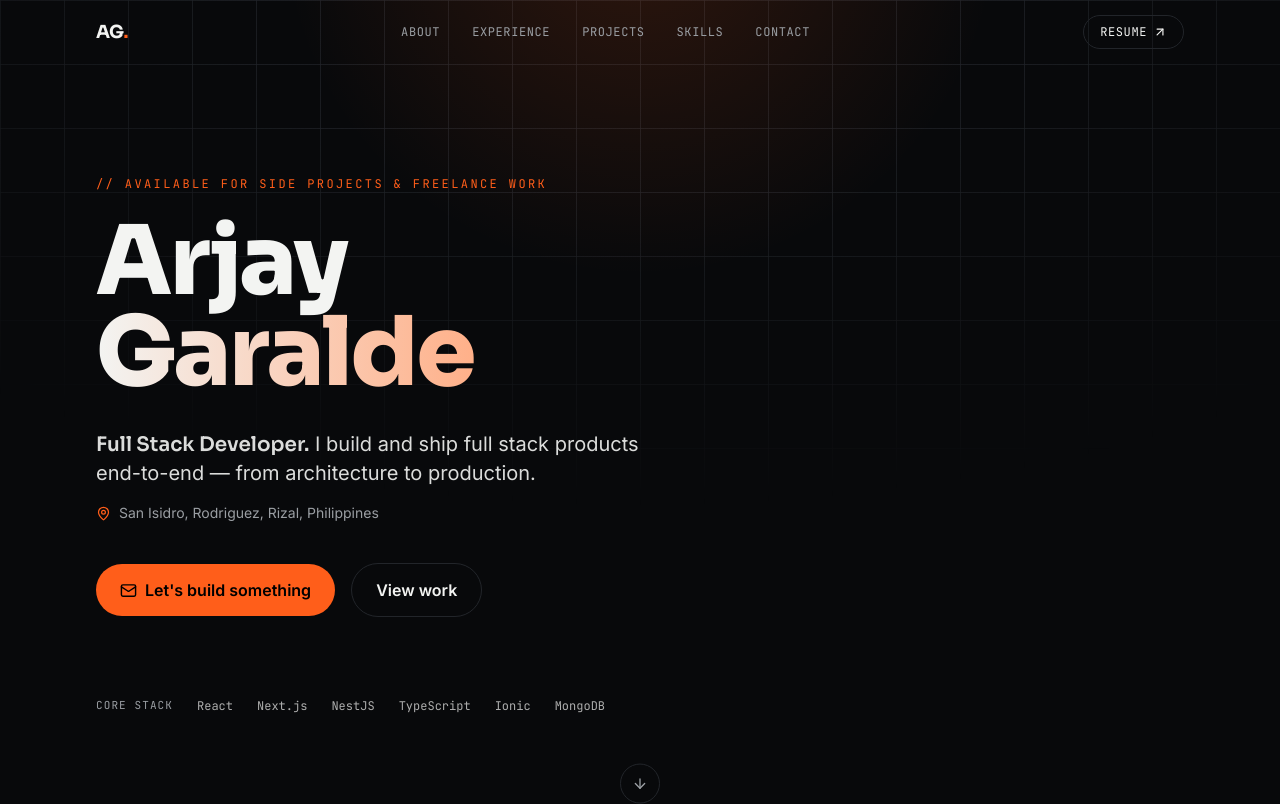
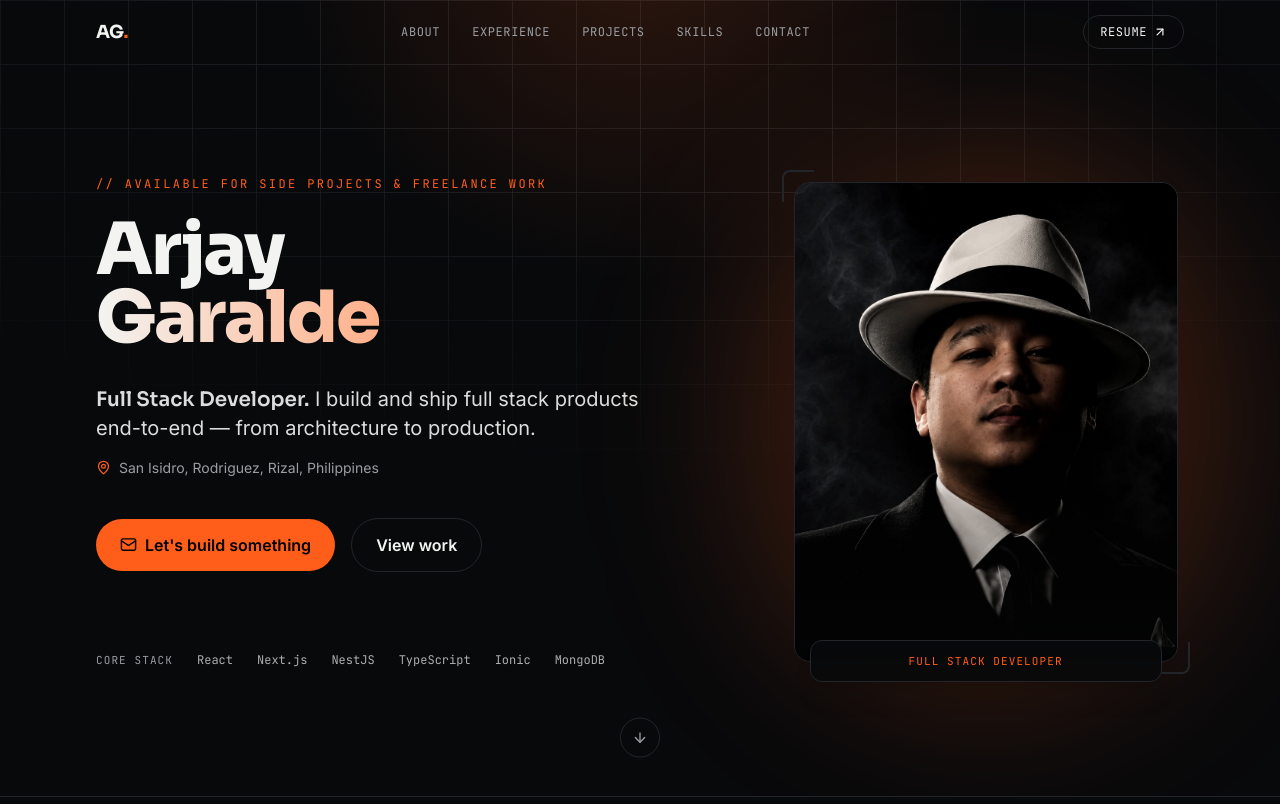
Before and after one commit to Rj45-143/arjay-portfolio, a Next.js app: page / in a window 1280 px wide. Shown: the top 804 px of the page. Built offline with nearby package versions, Linux system fonts and the light colour scheme.

Commit message:
Add portrait photo to the hero section
Noir-style portrait (fedora, smoke, dramatic lighting) fits the dark
"maangas" theme directly — framed with a glow, corner-bracket accents,
and a role caption, alongside the existing intro copy.

```diff
--- a/src/components/Hero.tsx
+++ b/src/components/Hero.tsx
@@ -1,5 +1,6 @@
 "use client";
 
+import Image from "next/image";
 import { motion } from "framer-motion";
 import { ArrowDown, Mail, MapPin } from "lucide-react";
 import { profile } from "@/lib/data";
@@ -12,7 +13,8 @@ export default function Hero() {
       <div className="absolute inset-0 grid-overlay pointer-events-none" />
       <div className="absolute inset-0 glow pointer-events-none" style={{ ["--y" as string]: "-10%" }} />
 
-      <div className="relative mx-auto max-w-6xl px-5 sm:px-8">
+      <div className="relative mx-auto max-w-6xl px-5 sm:px-8 grid lg:grid-cols-5 gap-16 items-center">
+        <div className="lg:col-span-3">
           <motion.p
             initial={{ opacity: 0, y: 10 }}
             animate={{ opacity: 1, y: 0 }}
@@ -26,7 +28,7 @@ export default function Hero() {
             initial={{ opacity: 0, y: 16 }}
             animate={{ opacity: 1, y: 0 }}
             transition={{ duration: 0.6, delay: 0.05 }}
-          className="font-display font-extrabold text-[13vw] leading-[0.95] sm:text-7xl lg:text-8xl tracking-tight"
+            className="font-display font-extrabold text-[13vw] leading-[0.95] sm:text-7xl lg:text-7xl tracking-tight"
           >
             {profile.firstName}
             <br />
@@ -87,6 +89,40 @@ export default function Hero() {
           </motion.div>
         </div>
 
+        <motion.div
+          initial={{ opacity: 0, scale: 0.96 }}
+          animate={{ opacity: 1, scale: 1 }}
+          transition={{ duration: 0.7, delay: 0.2 }}
+          className="relative lg:col-span-2"
+        >
+          <div className="absolute -inset-10 bg-accent/20 blur-[80px] rounded-full pointer-events-none" />
+
+          <div className="relative aspect-[4/5] max-w-sm mx-auto">
+            <div className="relative h-full w-full overflow-hidden rounded-2xl border border-line bg-surface">
+              <Image
+                src="/arjay.jpg"
+                alt="Arjay Garalde"
+                fill
+                priority
+                sizes="(min-width: 1024px) 384px, 70vw"
+                className="object-cover grayscale-[15%] contrast-[1.05]"
+              />
+              <div className="absolute inset-0 bg-gradient-to-t from-background/40 via-transparent to-transparent" />
+            </div>
+
+            {/* Corner-frame accents — a small viewfinder nod, fits the dev aesthetic */}
+            <span className="absolute -top-3 -left-3 w-8 h-8 border-t-2 border-l-2 border-accent rounded-tl-lg" />
+            <span className="absolute -bottom-3 -right-3 w-8 h-8 border-b-2 border-r-2 border-accent rounded-br-lg" />
+
+            <div className="absolute -bottom-5 left-1/2 -translate-x-1/2 w-[calc(100%-2rem)] rounded-xl border border-line bg-background/90 backdrop-blur px-4 py-3 text-center shadow-xl">
+              <p className="font-mono-tag text-[11px] uppercase tracking-widest text-accent">
+                {profile.title}
+              </p>
+            </div>
+          </div>
+        </motion.div>
+      </div>
+
       <motion.a
         href="#about"
         aria-label="Scroll to about section"
```
Also changed, not shown: public/arjay.jpg (added). Lines whose indentation alone changed are shown as unchanged.
